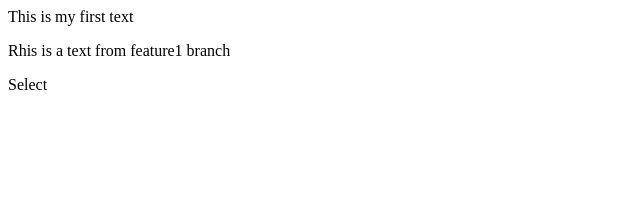
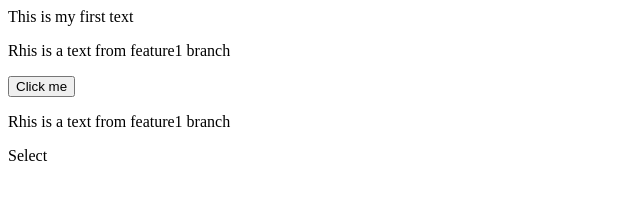
Before and after one commit to rajarshiB14/githubrepo, a plain HTML site: page index.html in a window 1280 px wide. Shown: the whole page, without its empty margins (0-640 px from the left). Drawn offline with Linux system fonts and the light colour scheme.

Commit message:
update index file with a dropdown and button

```diff
--- a/index.html
+++ b/index.html
@@ -1,2 +1,3 @@
 <p>This is my first text</p>
+<p>Rhis is a text from feature1 branch</p><button>Click me</button>
 <p>Rhis is a text from feature1 branch</p><dropdown>Select</dropdown>
```
